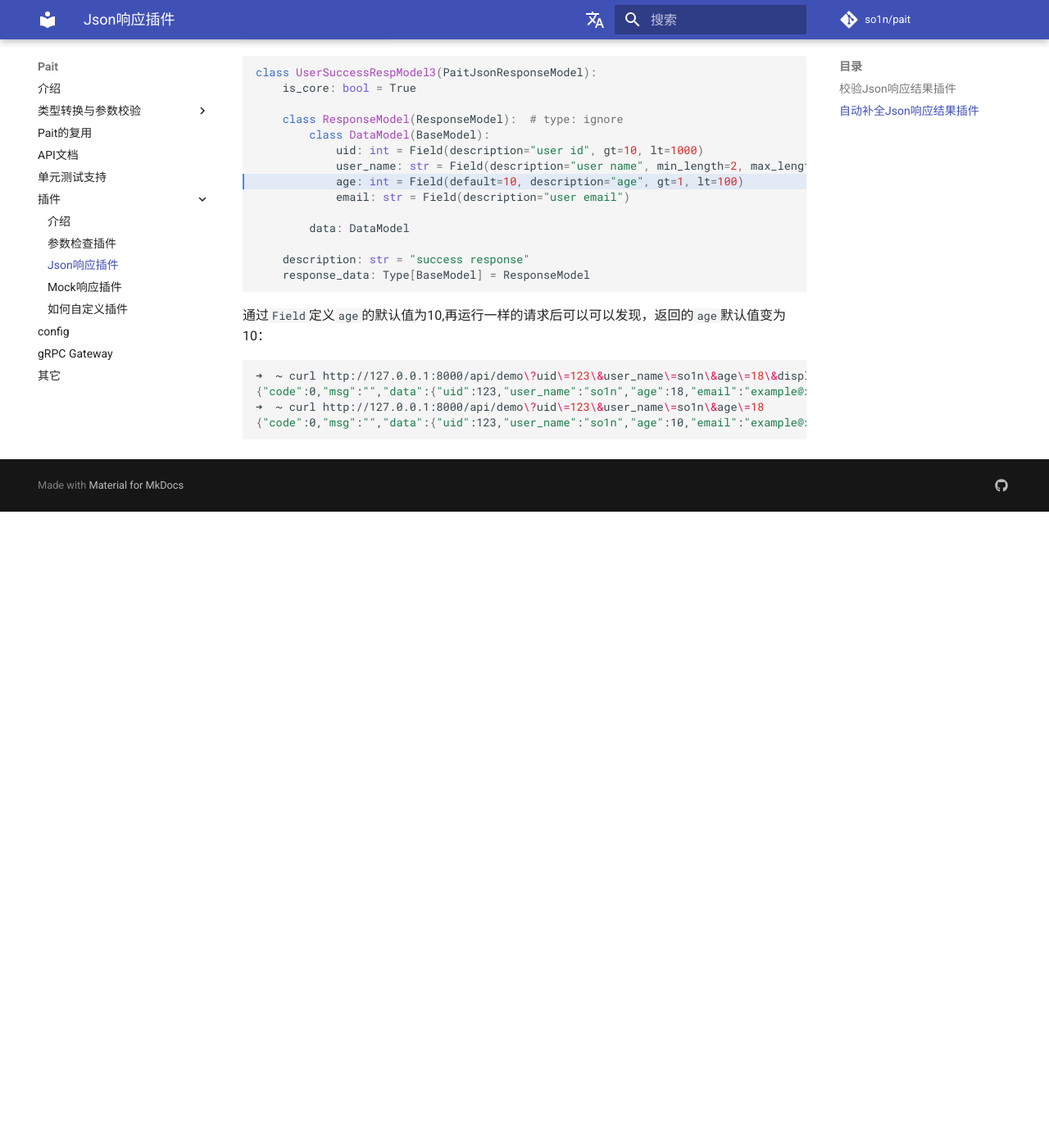
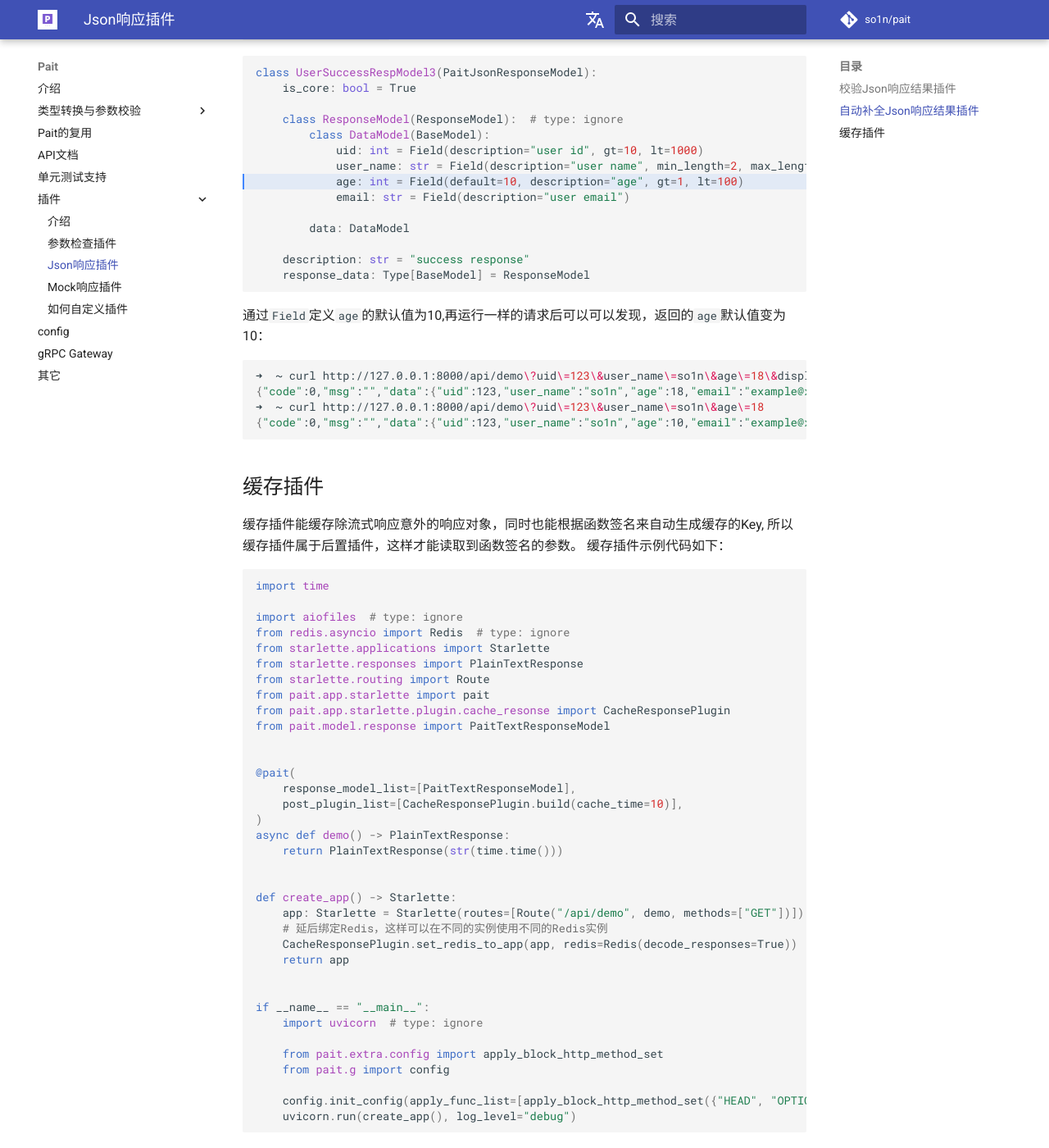
Before and after one commit to so1n/pait-zh-doc, an MkDocs documentation site: the page built from docs/5_3_json_response_plugin.md, in a window 1280 px wide and 1400 px high, scrolled down 3991 px. Shown: the whole window at 82% size. Built offline with MkDocs 1.6.1 and Material for MkDocs 9.7.7, drawn with Linux system fonts in a browser that asks for light colours; comment, search, counter and statistics services are not loaded; the version menu is left out; before the commit the page ends 4615 px from its top, so only the background shows below that; some of the changed text lies outside the part shown.

Commit message:
Modify, add doc

````diff
--- a/docs/5_3_json_response_plugin.md
+++ b/docs/5_3_json_response_plugin.md
@@ -184,3 +184,59 @@
 ➜  ~ curl http://127.0.0.1:8000/api/demo\?uid\=123\&user_name\=so1n\&age\=18
 {"code":0,"msg":"","data":{"uid":123,"user_name":"so1n","age":10,"email":"example@xxx.com"}}%
 ```
+## 缓存插件
+缓存插件能缓存除流式响应意外的响应对象，同时也能根据函数签名来自动生成缓存的Key, 所以缓存插件属于后置插件，这样才能读取到函数签名的参数。 缓存插件示例代码如下：
+```Python
+import time
+
+import aiofiles  # type: ignore
+from redis.asyncio import Redis  # type: ignore
+from starlette.applications import Starlette
+from starlette.responses import PlainTextResponse
+from starlette.routing import Route
+from pait.app.starlette import pait
+from pait.app.starlette.plugin.cache_resonse import CacheResponsePlugin
+from pait.model.response import PaitTextResponseModel
+
+
+@pait(
+    response_model_list=[PaitTextResponseModel],
+    post_plugin_list=[CacheResponsePlugin.build(cache_time=10)],
+)
+async def demo() -> PlainTextResponse:
+    return PlainTextResponse(str(time.time()))
+
+
+def create_app() -> Starlette:
+    app: Starlette = Starlette(routes=[Route("/api/demo", demo, methods=["GET"])])
+    # 延后绑定Redis，这样可以在不同的实例使用不同的Redis实例
+    CacheResponsePlugin.set_redis_to_app(app, redis=Redis(decode_responses=True))
+    return app
+
+
+if __name__ == "__main__":
+    import uvicorn  # type: ignore
+
+    from pait.extra.config import apply_block_http_method_set
+    from pait.g import config
+
+    config.init_config(apply_func_list=[apply_block_http_method_set({"HEAD", "OPTIONS"})])
+    uvicorn.run(create_app(), log_level="debug")
+```
+运行代码后然后运行`curl`命令，可以发现每次返回的数据都是一样的：
+```bash
+➜ curl http://127.0.0.1:8000/api/demo
+1652714661.9645622
+➜ curl http://127.0.0.1:8000/api/demo
+1652714661.9645622
+➜ curl http://127.0.0.1:8000/api/demo
+1652714661.9645622
+```
+上面是缓存插件的简单使用方法，目前还支持其它的参数，如下：
+- redis: 指定插件可以使用的Redis实例，建议通过`CacheResponsePlugin.set_redis_to_app`方法指定Redis实例。
+- name: 指定路由函数的缓存Key，如果为空，则以函数名为Key。
+- enable_cache_name_merge_param: 如果为True，则会
+- cache_time: 缓存时间
+- timeout: 锁的最长时间，多个请求会争夺一个锁。
+- sleep: 当锁处于阻塞模式并且另一个客户端当前持有锁时，每次循环迭代的休眠时间。
+- blocking_timeout: 指尝试获取锁的最长时间，如果为None,则会一直等待。
--- a/mkdocs.yml
+++ b/mkdocs.yml
@@ -4,6 +4,8 @@
 theme:
     name: material
     language: zh
+    logo: assets/logo.png
+    favicon: assets/images/favicon.png
     features:
         - navigation.top
         - content.code.annotate
````
Also changed, not shown: docs/7_gRPC_gateway.md (+1 -1 lines), assets/images/favicon.png (added), assets/logo.png (added), docs/assets/images/favicon.png (added), docs/assets/logo.png (added), docs/images/favicon.png (added).
